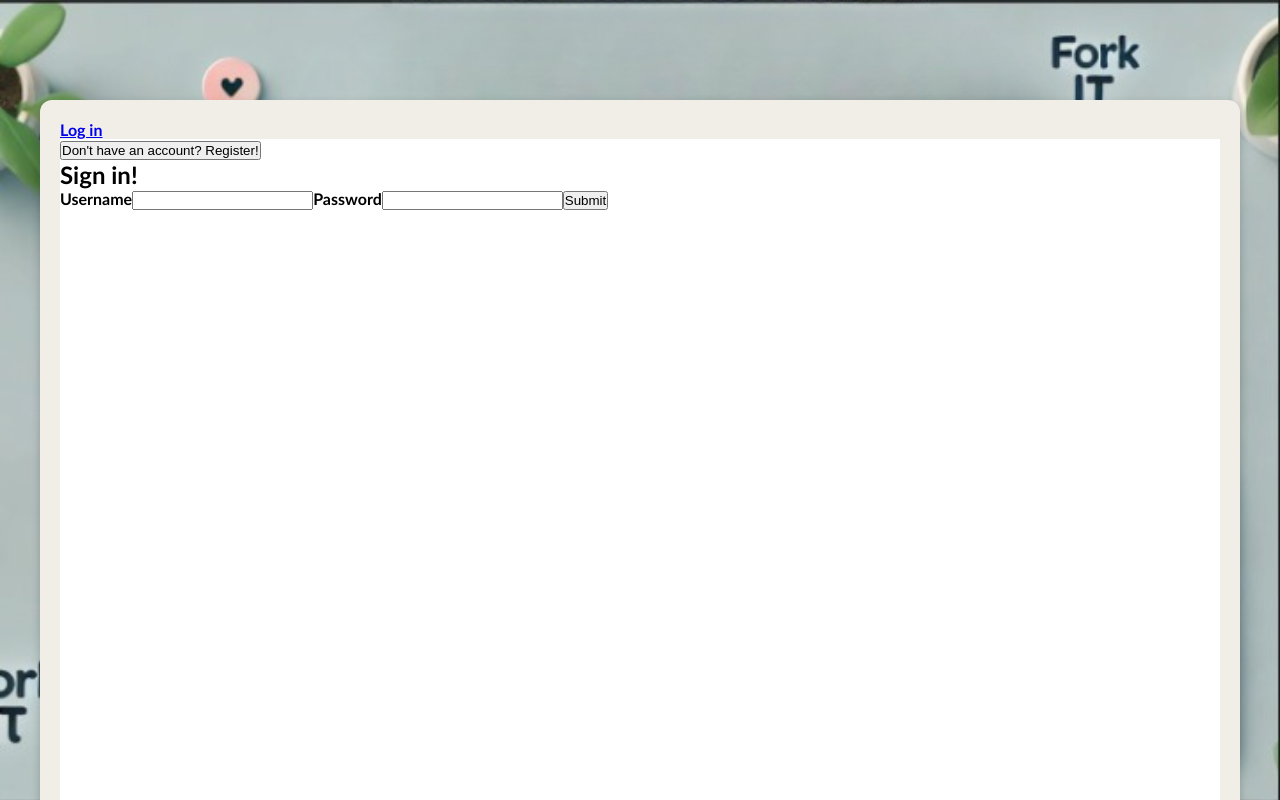
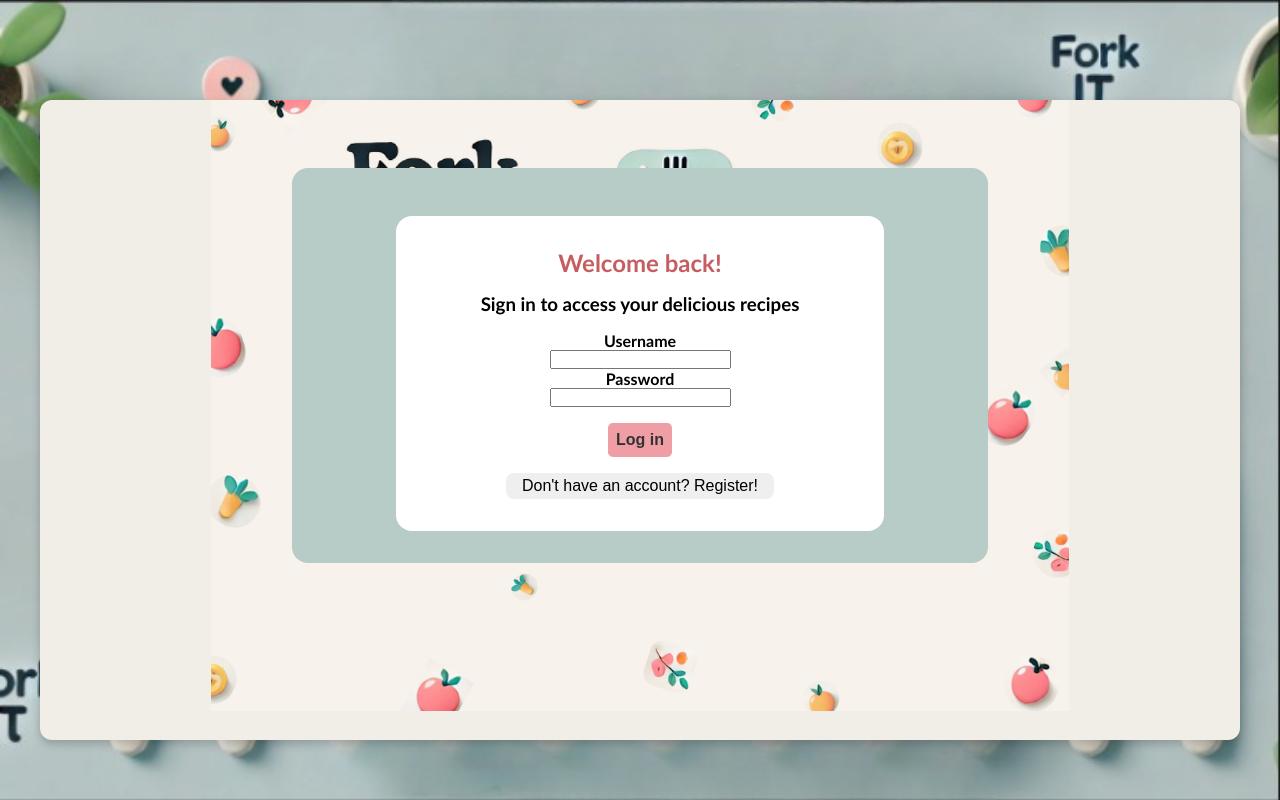
Before and after one commit to sirijuulia/fe-forkit, a React (Vite) app in the folder my-express-app/client/: page /login in a window 1280 px wide. Both pictures are taken after a click on the button "Already have an account? Log in!". Shown: the top 800 px of the page. Built offline with nearby package versions, Linux system fonts and the light colour scheme.

Commit message:
reroute and restyle to add login page

```diff
--- a/my-express-app/client/src/App.css
+++ b/my-express-app/client/src/App.css
@@ -13,6 +13,7 @@
     background-position: center;
     background-repeat: no-repeat;
     background-attachment: fixed;
+    box-sizing: border-box;
   }
 
   .app {
@@ -22,12 +23,38 @@
     background-attachment: fixed;
     background-repeat: no-repeat;
     background-color: #f1eee7;
+    box-sizing: border-box;
     padding: 20px;
     border-radius: 12px;
+    width: 100%;
     max-width: 1200px;
-    margin: auto;
     box-shadow: 0px 4px 10px rgba(0, 0, 0, 0.2);
-    margin-top: 100px;
+    margin: 100px auto 0;
     min-height: 80vh;
     justify-content: center;
 }
+
+.logout {
+  position: fixed;
+  top: 1rem;
+  right: 1.5rem;
+  font-size: 1rem;
+  font-weight: 600;
+  background-color:  #ef9ea5;
+  border: none;
+  padding: 0.5rem;
+  border-radius: 0.3rem;
+  cursor: pointer;
+  color: #333;
+  transition: background 0.2s;
+}
+
+.logout:hover {
+  background-color:#c65d60;
+  box-shadow: 0 4px 8px rgba(0, 0, 0, 0.2);
+}
+
+.logout:active {
+  top: 1.1rem;
+  right: 1.4rem;
+}
--- a/my-express-app/client/src/App.jsx
+++ b/my-express-app/client/src/App.jsx
@@ -1,20 +1,17 @@
 import { useEffect, useState } from 'react'
-import Calendar from './components/Calendar';
 import './App.css'
-import RecipeSearch from './components/RecipeSearch';
-import MealForm from './components/MealForm';
-import GroceryList from './components/GroceryList';
-import ShoppingList from './components/ShoppingList';
 import AuthContext from './context/AuthContext';
 import { Link, Routes, Route } from 'react-router-dom';
 import Login from './pages/login';
 import axios from 'axios';
 import User from './pages/User';
+import IsLoggedIn from './components/IsLoggedIn';
+import { useNavigate } from 'react-router-dom'
 
   function App() {
     const [isLoggedIn, setIsLoggedIn] = useState( !!localStorage.getItem("token"));
-    const [userID, setUserID] = useState(localStorage.getItem("userID"));
-    const authObj = {isLoggedIn, login, logout, userID}
+    const authObj = {isLoggedIn, login, logout}
+    const navigate = useNavigate();
 
     async function login (credentials) {
       try {
@@ -22,11 +19,8 @@
           method: "POST", data: credentials
         } )
         localStorage.setItem("token", data.token);
-        localStorage.setItem("userID", data.user_id);
         setIsLoggedIn(true);
-        setUserID(data.user_id);
-        // fetchCalendar();
-        // fetchGroceryList();
+        navigate("/")
       } catch(error) {
         console.log(error)
       }
@@ -34,9 +28,7 @@
 
       function logout () {
       localStorage.removeItem("token");
-      localStorage.removeItem("userID");
       setIsLoggedIn(false);
-      setUserID(0);
       // setCalendar([]);
       // setGroceryList([]);
     }
@@ -46,19 +38,17 @@
 
       <nav>
         {!isLoggedIn
-        ? <Link to="/login">Log in</Link>
-        : <div><Link to="/">Meal calendar </Link><button onClick={logout}>Log out</button></div>}
+        ? ""
+        : <button className='logout' onClick={logout}>Log out</button> }
       </nav>
       <AuthContext.Provider value={authObj}>
       <Routes>
-
-        <Route path="/" element={<User />
-
-          }
+        <Route path="/" element={<IsLoggedIn><User /></IsLoggedIn>}
             />
         <Route path="/login" element={
               <Login/>
             } />
+        <Route path="/user" element={<IsLoggedIn><User /></IsLoggedIn>} />
        </Routes>
        </AuthContext.Provider>
       </div>
--- a/my-express-app/client/src/components/GroceryList.css
+++ b/my-express-app/client/src/components/GroceryList.css
@@ -14,19 +14,25 @@
     overflow-y: auto;
 }
 
+.grocery-list {
+    width: 90%;
+}
+
 .shopping-list-button {
     background-color: #e8f1ef;
     align-self: last baseline;
     width: 1.5rem;
     aspect-ratio: 1/1;
     margin: 0.5rem;
+    border-radius: 0.3rem;
     text-align: center;
     background-image: url("../assets/icons8-expand-96.png");
     background-size: cover;
+    transition: background 0.2s;
 }
 
 .shopping-list-button:hover {
-    background-color: #53796e;
+    background-color: white;
     cursor: pointer;
 
 }
--- /dev/null
+++ b/my-express-app/client/src/components/IsLoggedIn.jsx
@@ -0,0 +1,14 @@
+import React from 'react'
+import { useContext } from 'react'
+import AuthContext from "../context/AuthContext";
+import { Navigate } from 'react-router-dom';
+
+export default function IsLoggedIn({children}) {
+    const auth = useContext(AuthContext)
+    if (!auth.isLoggedIn) {
+        return <Navigate to="/login"/>
+    } else {
+  return (
+    <div>{children}</div>
+  )
+}}
--- a/my-express-app/client/src/components/MealForm.css
+++ b/my-express-app/client/src/components/MealForm.css
@@ -24,17 +24,6 @@
     justify-content: center;
     align-items: center;
     z-index: 1000;
-}
-
-.close-btn {
-    position: absolute;
-    top: 10px;
-    right: 15px;
-    font-size: 22px;
-    background: none;
-    border: none;
-    cursor: pointer;
-    color: #333;
 }
 
 .recipe-image {
--- a/my-express-app/client/src/components/RecipeSearch.css
+++ b/my-express-app/client/src/components/RecipeSearch.css
@@ -21,19 +21,6 @@
     text-align: center;
     position: relative;
 }
-
-
-.close-btn {
-    position: absolute;
-    top: 10px;
-    right: 15px;
-    font-size: 24px;
-    background: none;
-    border: none;
-    cursor: pointer;
-    color: #333;
-}
-
 
 .search-container {
     display: flex;
--- a/my-express-app/client/src/components/ShoppingList.css
+++ b/my-express-app/client/src/components/ShoppingList.css
@@ -59,7 +59,6 @@
     margin-right: 10px;
     cursor: pointer;
 }
-
 
 .completed {
     background: #d3d3d3;
--- a/my-express-app/client/src/index.css
+++ b/my-express-app/client/src/index.css
@@ -1,3 +1,7 @@
+#root {
+  width: 100%;
+}
+
 /* :root {
   font-family: Inter, system-ui, Avenir, Helvetica, Arial, sans-serif;
   line-height: 1.5;
--- a/my-express-app/client/src/pages/Login.jsx
+++ b/my-express-app/client/src/pages/Login.jsx
@@ -3,6 +3,7 @@
 import "./login.css"
 import AuthContext from '../context/AuthContext'
 import axios from 'axios'
+
 
 export default function Login() {
     const auth = useContext(AuthContext);
@@ -30,7 +31,7 @@
                 method:"POST",
                 data: credentials
             })
-            if (data.message === "Registration successful") {
+            if (data.message === "Registration successful - please sign in to use Fork It!") {
                 setHaveAccount(true); }
             setCredentials({username: "", password: ""})
             alert(data.message)
@@ -44,7 +45,6 @@
 
     async function handleSignIn (e) {
         e.preventDefault();
-        console.log("now in handleSignIn")
         if (credentials.username && credentials.password) {
             try {
                 login(credentials)
@@ -57,32 +57,40 @@
     }
 
   return (
+    <div className='login-container'>
     <div className='login-page'>
         {haveAccount
         ?
-        <div>
-            <button onClick={() => setHaveAccount(!haveAccount)}>Don't have an account? Register!</button>
-        <form onSubmit={handleSignIn}>
-            <h2>Sign in!</h2>
+        <div className='login-content'>
+        <form className='login-form' onSubmit={handleSignIn}>
+            <h2>Welcome back!</h2>
+            <h3>Sign in to access your delicious recipes</h3>
+            <div className='login-inputs'>
             <label htmlFor='usernameSignIn'>Username</label>
             <input name="username" id="usernameSignIn" type="text" value={credentials.username} onChange={handleChange}/>
             <label htmlFor='passwordSignIn'>Password</label>
             <input name="password" id="passwordSignIn" type="password" value={credentials.password} onChange={handleChange}/>
-            <button>Submit</button>
+            </div>
+            <button className='submit-btn'>Log in</button>
+
         </form>
+        <button className='swap-login-view' onClick={() => setHaveAccount(!haveAccount)}>Don't have an account? Register!</button>
         </div>
         :
-        <div>
-        <button onClick={() => setHaveAccount(!haveAccount)}>Already have an account? Log in!</button>
-        <form onSubmit={handleRegistration}>
+        <div className='login-content'>
+        <form className='login-form' onSubmit={handleRegistration}>
             <h2>Register</h2>
+            <div className='login-inputs'>
             <label htmlFor='usernameReg'>Username</label>
             <input id="usernameReg" type="text" name="username" value={credentials.username} onChange={handleChange}/>
             <label htmlFor='passwordReg'>Password</label>
             <input id="passwordReg" type="password"name="password" value={credentials.password} onChange={handleChange}/>
-            <button>Submit</button>
+            </div>
+            <button className='submit-btn'>Submit</button>
         </form>
+        <button className='swap-login-view' onClick={() => setHaveAccount(!haveAccount)}>Already have an account? Log in!</button>
         </div>}
+    </div>
     </div>
   )
 }
--- a/my-express-app/client/src/pages/User.css
+++ b/my-express-app/client/src/pages/User.css
@@ -37,7 +37,7 @@
     padding: 30px;
     max-width: 1200px;
     margin: auto;
-    padding-top: 300px;
+    padding-top: 200px;
 }
 
 .calendar-container, .grocery-list-container {
@@ -76,12 +76,13 @@
     animation: slideUp 0.6s ease-in-out;
 }
 
-  .close-btn {
-    background-color: #dc3545;
-    color: white;
+.close-btn {
+    position: absolute;
+    top: 10px;
+    right: 15px;
+    font-size: 24px;
+    background: none;
     border: none;
-    padding: 5px 10px;
     cursor: pointer;
-    margin-bottom: 15px;
-    border-radius: 5px;
-  }
+    color: #333;
+}
--- a/my-express-app/client/src/pages/User.jsx
+++ b/my-express-app/client/src/pages/User.jsx
@@ -33,7 +33,7 @@
           .then((res) => res.json())
           .then((data) => {
               // console.log("📅 Raw Calendar Data:", data);
-            if (Array.isArray(data) && data.length > 0) {
+            if (Array.isArray(data)) {
               setCalendar(data);
             } else {
               console.warn("No meals found in calendar!", data);
@@ -139,12 +139,8 @@
       })
       .then(res => res.json())
       .then(() => {
-        fetch("http://localhost:3001/api/calendar")  // re-fetch calendar after deleting
-            .then(res => res.json())
-            .then(updatedData => setCalendar(updatedData));
-        })
-        .then(() => {
-          fetchGroceryList()
+        fetchGroceryList();
+        fetchCalendar();
         })
     .catch(error => console.error("Error deleting meal:", error));
   };
--- a/my-express-app/client/src/pages/login.css
+++ b/my-express-app/client/src/pages/login.css
@@ -1,5 +1,94 @@
+.login-container {
+    width: 100%;
+    box-sizing: border-box;
+    height: 75vh;
+    display: flex;
+    flex-direction: column;
+    align-items: center;
+    padding: 0;
+}
+
 .login-page {
+    background-color: #b7ccc6;
+    box-sizing: border-box;
+    width: 60%;
+    height: auto;
+    display: flex;
+    flex-direction: column;
+    align-items: center;
+    margin-top: 3rem;
+    border-radius: 1rem;
+    padding: 1rem 0 2rem;
+}
+
+.login-content {
     background-color: white;
-    width: 100%;
-    height: 100vh;
+    margin-top: 2rem;
+    display: flex;
+    flex-direction: column;
+    align-items: center;
+    width: 70%;
+    padding: 1rem 2rem 2rem;
+    border-radius: 1rem;
 }
+
+.login-form {
+    padding: 1rem;
+    display: flex;
+    flex-direction: column;
+    align-items: center;
+    text-align: center;
+}
+
+.login-form h2 {
+    color: #c65d60;
+    font-weight: 700;
+    margin-bottom: 1rem;
+}
+
+.login-inputs {
+    display: flex;
+    flex-direction: column;
+    padding: 1rem;
+}
+
+.submit-btn {
+    font-size: 1rem;
+    font-weight: 600;
+    background-color:  #ef9ea5;
+    border: none;
+    padding: 0.5rem;
+    border-radius: 0.3rem;
+    cursor: pointer;
+    color: #333;
+    transition: background 0.2s;
+}
+
+.submit-btn:hover {
+    background-color:#c65d60;
+    box-shadow: 0 4px 8px rgba(0, 0, 0, 0.2);
+}
+
+.submit-btn:active {
+    position: relative;
+    top: 0.1rem;
+    left: 0.1rem;
+}
+
+.swap-login-view {
+    border: none;
+    font-size: 1rem;
+    padding: 0.25rem 1rem;
+    border-radius: 0.5rem;
+    border: none;
+}
+
+.swap-login-view:hover {
+    cursor: pointer;
+    background-color: #DDD;
+}
+
+.swap-login-view:active {
+    opacity: 100%;
+    color: #333;
+}
```
